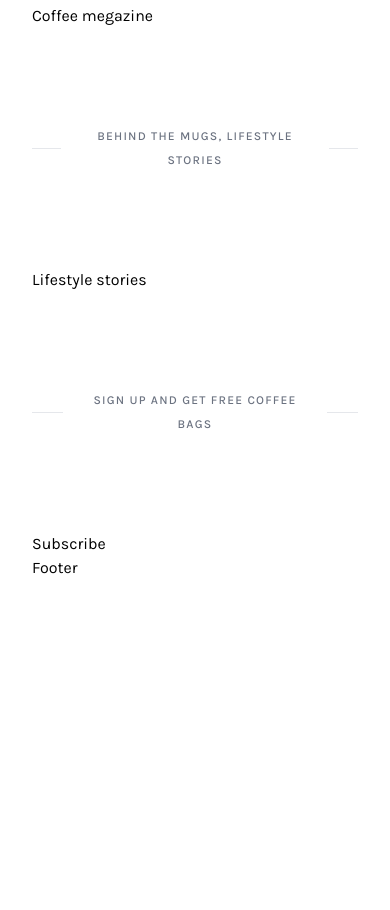
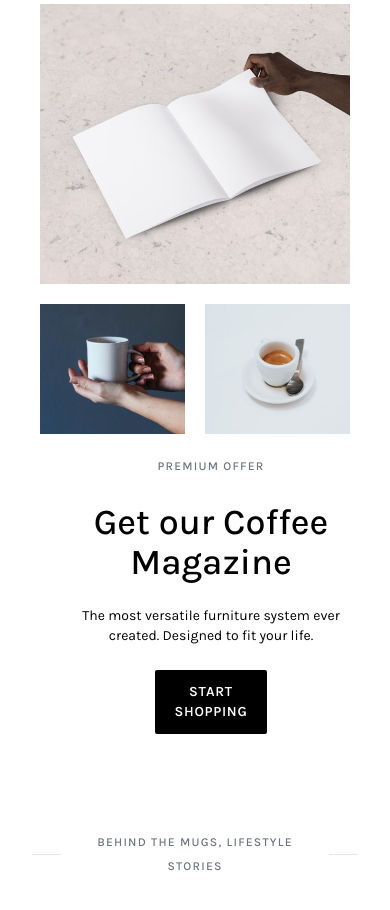
Before and after one commit to hnduong0711/Coffee-Style, a website: page src/index.html in a window 390 px wide. Shown: the part 6282-7192 px from the top of the page. Before the commit the page ends 6862 px from the top, so only its background shows below. Drawn offline with Linux system fonts and the light colour scheme.

Commit message:
Complete Megazine + responsive megazine

```diff
--- a/src/index.html
+++ b/src/index.html
@@ -179,7 +179,7 @@
                     <div class="cs-subline-label">More products</div>
                     <div class="cs-subline-deco-line w-8 h-px bg-gray-200"></div>
                 </div>
-                <div class="more-product w-[95%] lg:w-[65%] mx-auto mb-24">
+                <div class="more-product w-[95%] xl:w-[65%] mx-auto mb-24">
                     <div class="grid grid-cols-1 md:grid-cols-2 lg:grid-cols-3 gap-4">
                         <div class="cs-product-card">
                             <div class="h-[380px] bg-[url('./img/more1.jpg')] bg-no-repeat bg-cover bg-center">
@@ -347,8 +347,22 @@
                     <div class="cs-subline-label">BUY 2 MUGS AND GET A COFFEE MAGAZINE FREE</div>
                     <div class="cs-subline-deco-line w-8 h-px bg-gray-200"></div>
                 </div>
-                <div class="coffee-megazine">
-                    Coffee megazine
+                <div class="coffee-megazine w-[95%] lg:w-[75%] mx-auto mb-24">
+                    <div class="flex flex-col md:flex-row md:justify-center md:items-center gap-5 w-full h-full">
+                        <div class="cs-magazine-imgs gap-5 flex-1 flex flex-col xs:flex-col sm:flex-row">
+                            <div class="cs-magazine-big-img h-[280px] bg-[url('./img/mage1.jpg')] bg-center bg-no-repeat bg-cover sm:basis-2/3"></div>
+                            <div class="cs-magazine-small-imgs sm:basis-1/3 flex xs:flex-row sm:flex-col gap-5">
+                                <div class="h-[130px] bg-[url('./img/mage2.jpg')] bg-center bg-no-repeat bg-cover basis-1/2"></div>
+                                <div class="h-[130px] bg-[url('./img/mage3.jpg')] bg-center bg-no-repeat bg-cover basis-1/2"></div>
+                            </div>
+                        </div>
+                        <div class="cs-magazine-post flex-1 pl-8 space-y-6 md:text-left text-center">
+                            <div class="uppercase tracking-widest text-gray-500 font-medium text-[12px]">PREMIUM OFFER</div>
+                            <div class="text-4xl font-[500]">Get our Coffee Magazine</div>
+                            <div class="text-sm">The most versatile furniture system ever created. Designed to fit your life.</div>
+                            <div class="cs-button bg-black text-white w-[40%] text-[12px] mx-auto md:mx-0">Start shopping</div>
+                        </div>
+                    </div>
                 </div>
                 <!-- Story -->
                 <div class="cs-subline">
--- a/src/input.css
+++ b/src/input.css
@@ -34,5 +34,5 @@
 }
 
 .cs-button{
-    @apply uppercase text-sm text-gray-900 tracking-wider font-semibold text-center px-2 py-3 cursor-pointer rounded-sm
+    @apply uppercase text-sm tracking-wider font-semibold text-center px-2 py-3 cursor-pointer rounded-sm
 }
--- a/tailwind.config.js
+++ b/tailwind.config.js
@@ -10,6 +10,9 @@ module.exports = {
           400: '#A25f4b',
           600: '#744838'
         }
+      },
+      screens: {
+        'xs': '480px'
       },
       fontFamily: {
         'Karla': ['Karla', 'sans-serif']
```
Also changed, not shown: public/img/mage1.jpg (added), public/img/mage2.jpg (added), public/img/mage3.jpg (added), public/output.css.
